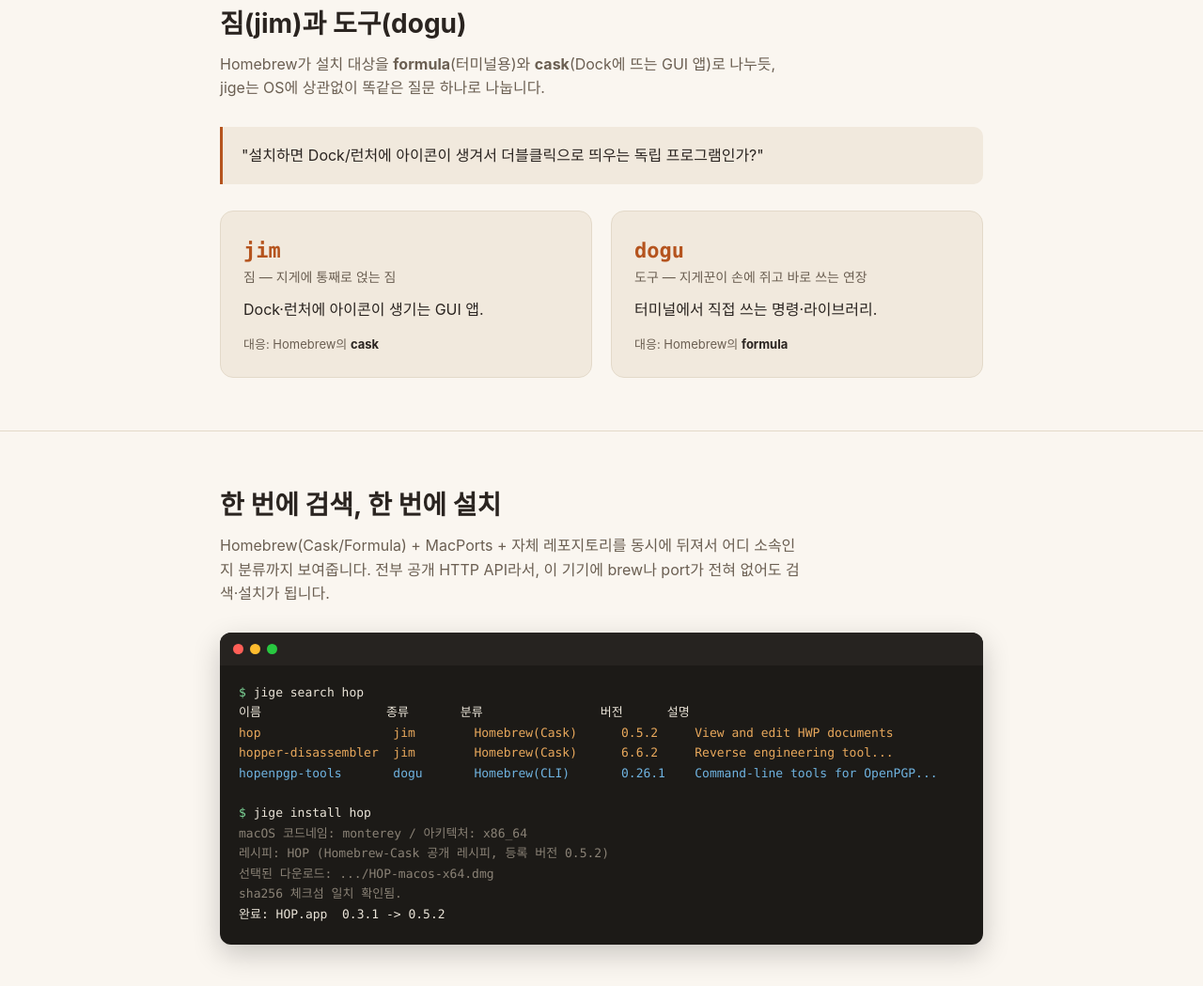
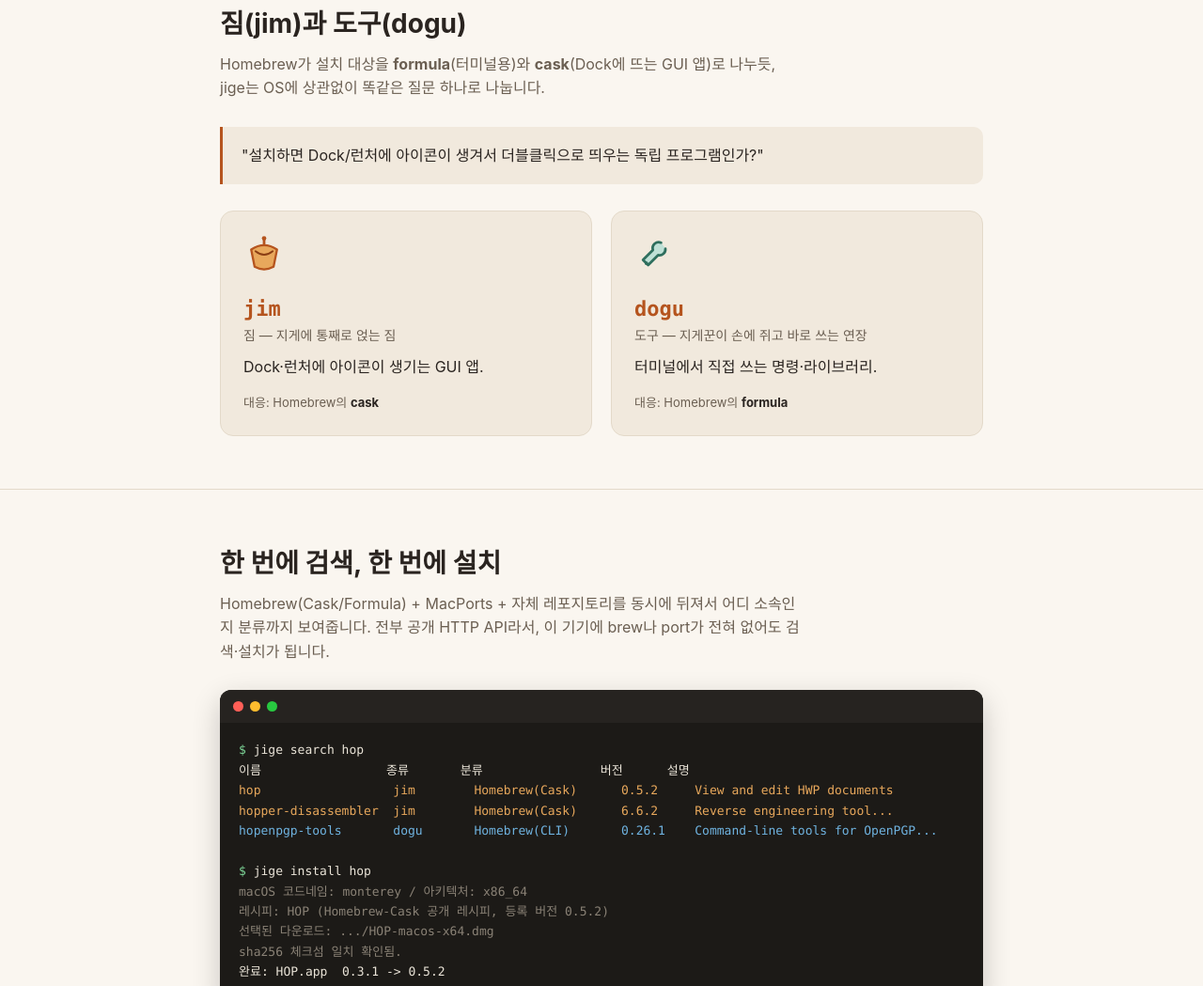
Before and after one commit to hoyacom/jige, a plain HTML site: page docs/index.html in a window 1280 px wide. Shown: the part 1156-2205 px from the top of the page at 94% size. Drawn offline with Linux system fonts and the light colour scheme.

Commit message:
jim/dogu 카드에 아이콘(보따리/스패너) 추가

```diff
--- a/docs/index.html
+++ b/docs/index.html
@@ -88,6 +88,7 @@
     background:var(--bg-alt); border:1px solid var(--line); border-radius:14px;
     padding:24px;
   }
+  .concept-icon{width:44px; height:44px; margin-bottom:10px;}
   .concept-card .word{font-family:var(--mono); font-weight:700; font-size:22px; color:var(--brand);}
   .concept-card .ko{color:var(--ink-soft); font-size:14px; margin-bottom:10px;}
   .concept-card .maps{margin-top:14px; font-size:13px; color:var(--ink-soft);}
@@ -182,12 +183,24 @@
 
     <div class="concept-grid">
       <div class="concept-card">
+        <svg class="concept-icon" viewBox="0 0 48 48" fill="none" xmlns="http://www.w3.org/2000/svg">
+          <!-- jim: 보따리(묶은 짐 꾸러미) -->
+          <path d="M24 6 L24 14" stroke="#b5541e" stroke-width="3" stroke-linecap="round"/>
+          <circle cx="24" cy="5" r="2.6" fill="#b5541e"/>
+          <path d="M9 18 Q24 8 39 18 L35 38 Q24 44 13 38 Z" fill="#e8a85c" stroke="#b5541e" stroke-width="2.5" stroke-linejoin="round"/>
+          <path d="M14 20 Q24 28 34 20" stroke="#8a3e14" stroke-width="2" fill="none" stroke-linecap="round"/>
+        </svg>
         <div class="word">jim</div>
         <div class="ko">짐 — 지게에 통째로 얹는 짐</div>
         Dock·런처에 아이콘이 생기는 GUI 앱.
         <div class="maps">대응: Homebrew의 <b>cask</b></div>
       </div>
       <div class="concept-card">
+        <svg class="concept-icon" viewBox="0 0 48 48" fill="none" xmlns="http://www.w3.org/2000/svg">
+          <!-- dogu: 스패너(연장) -->
+          <path d="M31 10a7 7 0 0 0-9.5 8.5L10 30l3 3 3 3 11.5-11.5A7 7 0 0 0 36 17" stroke="#2f6f5e" stroke-width="3" fill="#bfe0d6" stroke-linejoin="round" stroke-linecap="round"/>
+          <circle cx="14" cy="34" r="2" fill="#2f6f5e"/>
+        </svg>
         <div class="word">dogu</div>
         <div class="ko">도구 — 지게꾼이 손에 쥐고 바로 쓰는 연장</div>
         터미널에서 직접 쓰는 명령·라이브러리.
```
